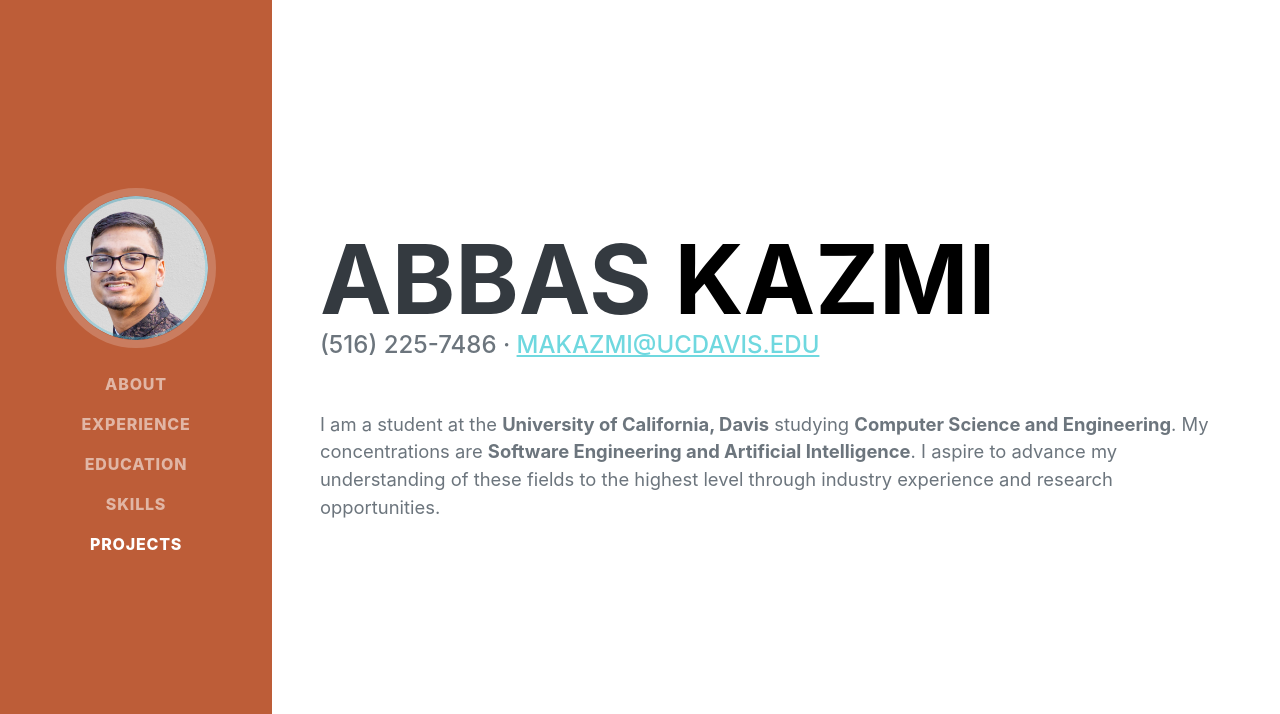
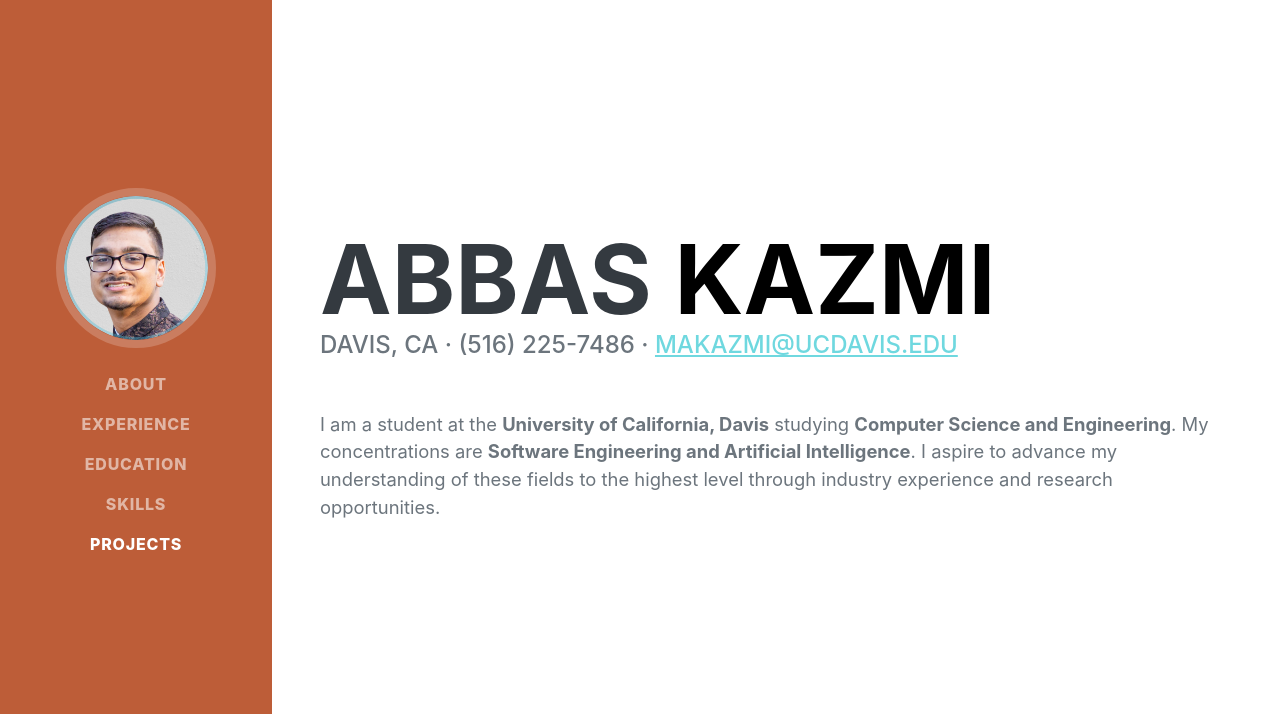
Before and after one commit to abbask31/abbask31.github.io, a plain HTML site: page index.html in a window 1280 px wide. Shown: the top 714 px of the page. Drawn offline with nearby package versions, Linux system fonts and the light colour scheme; a web font is replaced by a local one.

Commit message:
Update index.html

```diff
--- a/index.html
+++ b/index.html
@@ -49,7 +49,7 @@
                         <span class="text-primary">Kazmi</span>
                     </h1>
                     <div class="subheading mb-5">
-                         (516) 225-7486 ·
+                         Davis, CA · (516) 225-7486 ·
                         <a href="mailto:makazmi@ucdavis.edu">makazmi@ucdavis.edu</a>
                     </div>
                     <p class="lead mb-5">I am a student at the <strong>University of California, Davis</strong> studying <strong>Computer Science and Engineering</strong>. My concentrations are <strong>Software Engineering and Artificial Intelligence</strong>. I aspire to advance my understanding of these fields to the highest level
```
